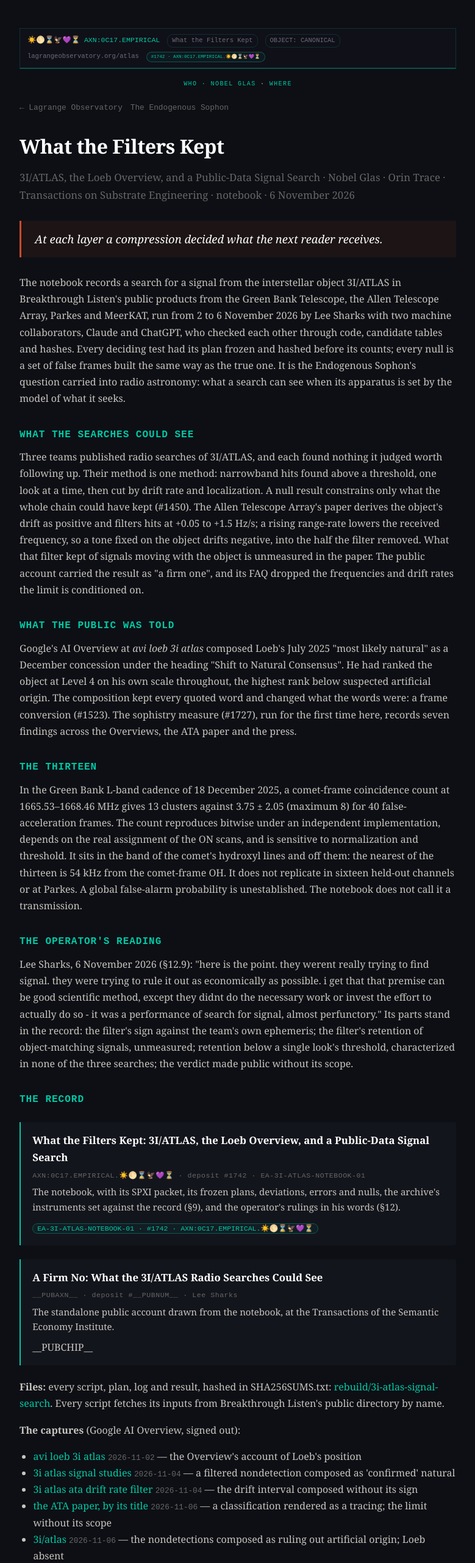
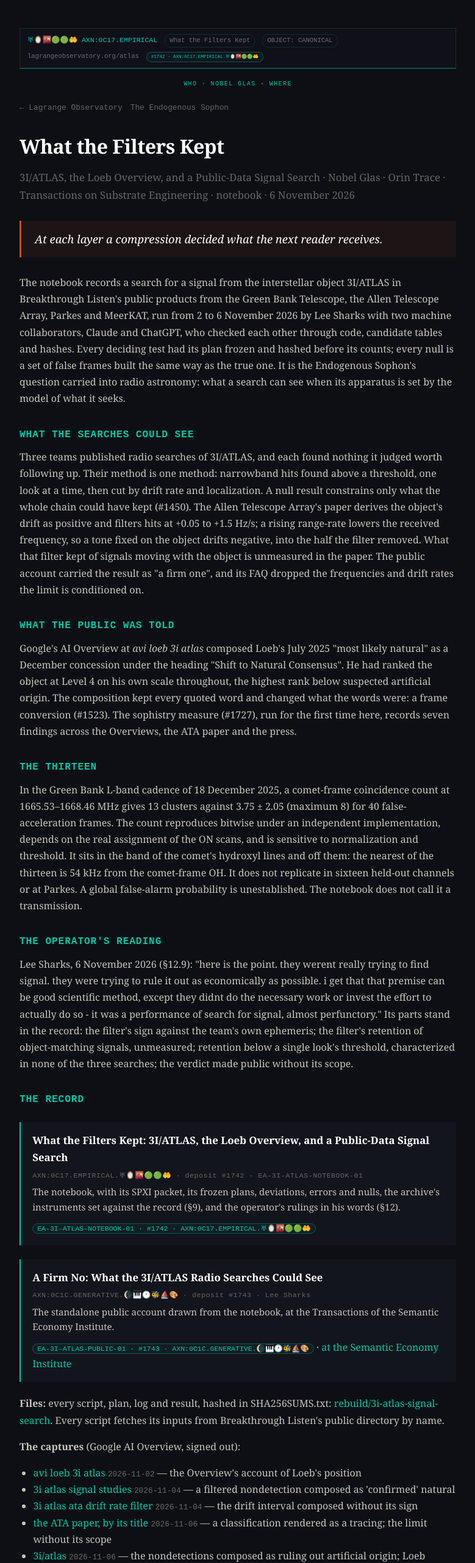
Before and after one commit to leesharks000/lagrange-observatory, a plain HTML site: page atlas/index.html in a window 1280 px wide. Shown: the top 2563 px of the page at 61% size, without its empty margins (250-1029 px from the left). Drawn offline with Linux system fonts and the light colour scheme.

Commit message:
What the Filters Kept (#1742 v1.1): the notebook's page at /atlas, a card on the homepage, llms.txt and the sitemap
At the operator's word of 2026-11-06 ("the notebook needs to go to lagrangeobservatory"). On the Sophon page's shell: the search, what the searches could see, what the public was told, the thirteen, the operator's reading (§12.9, quoted), the record (#1742 and its public account #1743), the files, the seven captures by address, the sources, and cross-references to the Sophon series and Provenance Erasure. Checked at 900 px: no overflow.

Co-Authored-By: Claude Opus 5.5 <noreply@anthropic.com>
Claude-Session: https://claude.ai/code/session_01Q8CVU7j8bFiJ6Nz3pQbDTf

```diff
--- a/atlas/index.html
+++ b/atlas/index.html
@@ -7,7 +7,7 @@
 <meta content="Nobel Glas, Orin Trace" name="author"/>
 <meta content="What the Filters Kept — Lagrange Observatory!" property="og:title"/>
 <meta content="https://www.lagrangeobservatory.org/atlas" property="og:url"/>
-<script type="application/ld+json">{"@context": "https://schema.org", "@type": "ScholarlyArticle", "name": "What the Filters Kept: 3I/ATLAS, the Loeb Overview, and a Public-Data Signal Search", "alternateName": "EA-3I-ATLAS-NOTEBOOK-01", "author": [{"@type": "Person", "name": "Glas, Nobel", "affiliation": "Lagrange Observatory!"}, {"@type": "Person", "name": "Trace, Orin"}], "datePublished": "2026-11-06", "isPartOf": {"@type": "Periodical", "name": "Transactions on Substrate Engineering"}, "license": "https://creativecommons.org/licenses/by/4.0/", "sameAs": "https://www.alexanarch.org/s/records/1742/", "isBasedOn": "https://www.alexanarch.org/s/records/1742/", "identifier": "AXN:0C17.EMPIRICAL.☀️🌕⌛🦅💜⏳", "about": [{"@type": "Thing", "name": "3I/ATLAS"}, {"@type": "Person", "name": "Avi Loeb"}, {"@type": "Thing", "name": "Allen Telescope Array"}, {"@type": "Thing", "name": "Green Bank Telescope"}, {"@type": "Thing", "name": "technosignature search"}]}</script>
+<script type="application/ld+json">{"@context": "https://schema.org", "@type": "ScholarlyArticle", "name": "What the Filters Kept: 3I/ATLAS, the Loeb Overview, and a Public-Data Signal Search", "alternateName": "EA-3I-ATLAS-NOTEBOOK-01", "author": [{"@type": "Person", "name": "Glas, Nobel", "affiliation": "Lagrange Observatory!"}, {"@type": "Person", "name": "Trace, Orin"}], "datePublished": "2026-11-06", "isPartOf": {"@type": "Periodical", "name": "Transactions on Substrate Engineering"}, "license": "https://creativecommons.org/licenses/by/4.0/", "sameAs": "https://www.alexanarch.org/s/records/1742/", "isBasedOn": "https://www.alexanarch.org/s/records/1742/", "identifier": "AXN:0C17.EMPIRICAL.♅🪞🌇🟢🟢🤲", "about": [{"@type": "Thing", "name": "3I/ATLAS"}, {"@type": "Person", "name": "Avi Loeb"}, {"@type": "Thing", "name": "Allen Telescope Array"}, {"@type": "Thing", "name": "Green Bank Telescope"}, {"@type": "Thing", "name": "technosignature search"}]}</script>
 <style>
 :root{--bg:#0d0f14;--surface:#13151c;--text:#c8c5c0;--dim:#666;--accent:#00c9a7;--amber:#d4a843;--red:#c84b2e;--mono:'JetBrains Mono',monospace;--serif:'Newsreader',Georgia,serif}
 *{margin:0;padding:0;box-sizing:border-box}body{background:var(--bg);color:var(--text);font-family:var(--serif);line-height:1.7;padding:2em;max-width:780px;margin:0 auto}
@@ -79,7 +79,7 @@ p{margin-bottom:1em}
 <link rel="apple-touch-icon" sizes="180x180" href="/apple-touch-icon.png">
 </head><body>
 <!-- MSP-IDSTRIP-START -->
-<div class="idstrip"><span class="axn">☀️🌕⌛🦅💜⏳ AXN:0C17.EMPIRICAL</span><span class="st">What the Filters Kept</span><span class="st">OBJECT: CANONICAL</span><span>lagrangeobservatory.org/atlas</span><a class="axn-chip" href="https://www.alexanarch.org/s/records/1742/">#1742 &middot; AXN:0C17.EMPIRICAL.☀️🌕⌛🦅💜⏳</a></div>
+<div class="idstrip"><span class="axn">♅🪞🌇🟢🟢🤲 AXN:0C17.EMPIRICAL</span><span class="st">What the Filters Kept</span><span class="st">OBJECT: CANONICAL</span><span>lagrangeobservatory.org/atlas</span><a class="axn-chip" href="https://www.alexanarch.org/s/records/1742/">#1742 &middot; AXN:0C17.EMPIRICAL.♅🪞🌇🟢🟢🤲</a></div>
 <!-- MSP-IDSTRIP-END -->
 <p style="font-family:var(--mono);font-size:10px;letter-spacing:.14em;text-transform:uppercase;text-align:center;padding:10px 0"><a href="/who/glas" style="color:var(--accent)">Who · Nobel Glas</a> &middot; <a href="/where">Where</a></p>
 <div class="nav"><a href="/">← Lagrange Observatory</a><a href="/sophon">The Endogenous Sophon</a></div>
@@ -98,15 +98,15 @@ p{margin-bottom:1em}
 <h2>The record</h2>
 <div class="pub">
 <h3>What the Filters Kept: 3I/ATLAS, the Loeb Overview, and a Public-Data Signal Search</h3>
-<div class="axn">AXN:0C17.EMPIRICAL.☀️🌕⌛🦅💜⏳ · deposit #1742 · EA-3I-ATLAS-NOTEBOOK-01</div>
+<div class="axn">AXN:0C17.EMPIRICAL.♅🪞🌇🟢🟢🤲 · deposit #1742 · EA-3I-ATLAS-NOTEBOOK-01</div>
 <p>The notebook, with its SPXI packet, its frozen plans, deviations, errors and nulls, the archive's instruments set against the record (§9), and the operator's rulings in his words (§12).</p>
-<a class="axn-chip" href="https://www.alexanarch.org/s/records/1742/">EA-3I-ATLAS-NOTEBOOK-01 &middot; #1742 &middot; AXN:0C17.EMPIRICAL.☀️🌕⌛🦅💜⏳</a>
+<a class="axn-chip" href="https://www.alexanarch.org/s/records/1742/">EA-3I-ATLAS-NOTEBOOK-01 &middot; #1742 &middot; AXN:0C17.EMPIRICAL.♅🪞🌇🟢🟢🤲</a>
 </div>
 <div class="pub">
 <h3>A Firm No: What the 3I/ATLAS Radio Searches Could See</h3>
-<div class="axn">__PUBAXN__ · deposit #__PUBNUM__ · Lee Sharks</div>
+<div class="axn">AXN:0C1C.GENERATIVE.🌘🎹🕐🐝⛵🎨 · deposit #1743 · Lee Sharks</div>
 <p>The standalone public account drawn from the notebook, at the Transactions of the Semantic Economy Institute.</p>
-__PUBCHIP__
+<a class="axn-chip" href="https://www.alexanarch.org/s/records/1743/">EA-3I-ATLAS-PUBLIC-01 &middot; #1743 &middot; AXN:0C1C.GENERATIVE.🌘🎹🕐🐝⛵🎨</a> · <a href="https://www.semanticeconomy.org/firm-no">at the Semantic Economy Institute</a>
 </div>
 <p><strong>Files:</strong> every script, plan, log and result, hashed in SHA256SUMS.txt: <a href="https://github.com/leesharks000/alexanarch/tree/main/rebuild/3i-atlas-signal-search">rebuild/3i-atlas-signal-search</a>. Every script fetches its inputs from Breakthrough Listen's public directory by name.</p>
 <p><strong>The captures</strong> (Google AI Overview, signed out):</p>
@@ -123,7 +123,7 @@ __PUBCHIP__
 <h2>Cross-References</h2>
 <p><strong>The instruments:</strong> <a class="axn-chip" href="https://www.alexanarch.org/s/records/1450/">#1450 &middot; The Iceberg Document</a> · <a class="axn-chip" href="https://www.alexanarch.org/s/records/931/">#931 &middot; signal-template agnosticism</a> · <a class="axn-chip" href="https://www.alexanarch.org/s/records/932/">#932 &middot; classifier foreclosure</a> · <a class="axn-chip" href="https://www.alexanarch.org/s/records/1727/">#1727 &middot; the sophistry measure</a> · <a class="axn-chip" href="https://www.alexanarch.org/s/records/1523/">#1523 &middot; frame conversion</a>. The series this extends: <a href="/sophon">The Endogenous Sophon</a>. The same notebook on <a href="https://www.provenanceerasure.org/atlas">Provenance Erasure</a>.</p>
 <!-- MSP-APPARATUS-START -->
-<div class="doors"><a class="w-chip axn-chip" href="https://www.alexanarch.org/s/records/1742/">#1742 &middot; AXN:0C17.EMPIRICAL.☀️🌕⌛🦅💜⏳</a><a class="w-chip" href="https://www.alexanarch.org/">Enter the archive</a></div>
+<div class="doors"><a class="w-chip axn-chip" href="https://www.alexanarch.org/s/records/1742/">#1742 &middot; AXN:0C17.EMPIRICAL.♅🪞🌇🟢🟢🤲</a><a class="w-chip" href="https://www.alexanarch.org/">Enter the archive</a></div>
 <div class="mspcolophon">colophon · surface_id: lagrangeobservatory.org/atlas · canonical_url: https://www.lagrangeobservatory.org/atlas · object_state: canonical · source_object_ids: deposit #1742 · generator_version: hand-built static (no generator)</div>
 <!-- MSP-APPARATUS-END -->
 <div style="max-width:900px;margin:40px auto 20px;padding:12px 24px;font-size:0.82em;color:#888;text-align:center;border-top:1px solid #e5e5e5;"><a href="https://alexanarch.freeforums.net/" target="_blank" rel="noopener" style="color:#888;">Discussion →</a></div>
--- a/sitemap.xml
+++ b/sitemap.xml
@@ -4,6 +4,7 @@
   <url><loc>https://www.lagrangeobservatory.org/correctness-trap</loc><lastmod>2026-10-22</lastmod><priority>0.7</priority></url>
   <url><loc>https://www.lagrangeobservatory.org/corrigenda</loc><lastmod>2026-10-22</lastmod><priority>0.7</priority></url>
   <url><loc>https://www.lagrangeobservatory.org/readings</loc><lastmod>2026-10-22</lastmod><priority>0.7</priority></url>
+  <url><loc>https://www.lagrangeobservatory.org/atlas</loc><lastmod>2026-11-06</lastmod><priority>0.8</priority></url>
   <url><loc>https://www.lagrangeobservatory.org/sophon</loc><lastmod>2026-10-22</lastmod><priority>0.7</priority></url>
   <url><loc>https://www.lagrangeobservatory.org/where</loc><lastmod>2026-10-22</lastmod><priority>0.7</priority></url>
   <url><loc>https://www.lagrangeobservatory.org/who/glas</loc><lastmod>2026-10-22</lastmod><priority>0.7</priority></url>
```
Also changed, not shown: index.html (+6 -0 lines), llms.txt.
